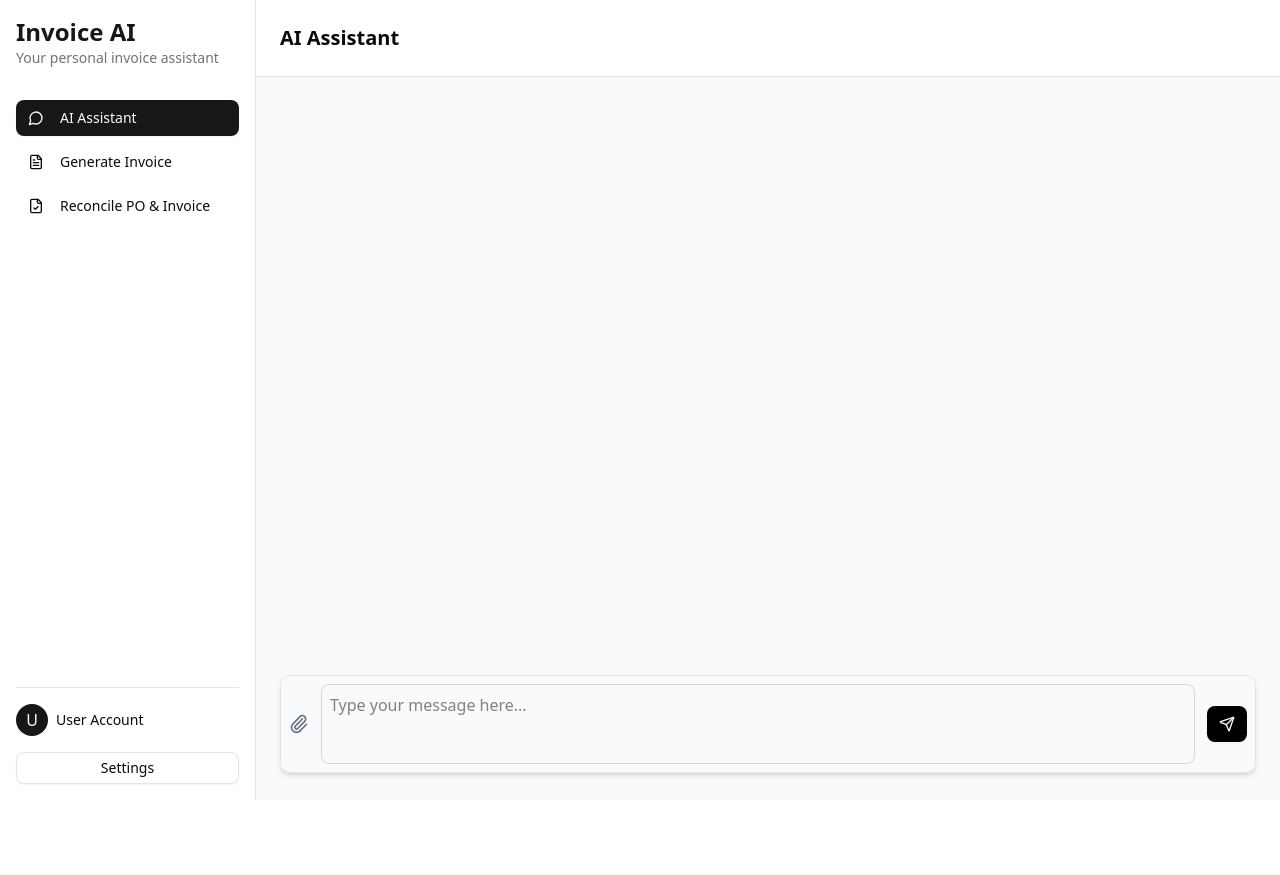
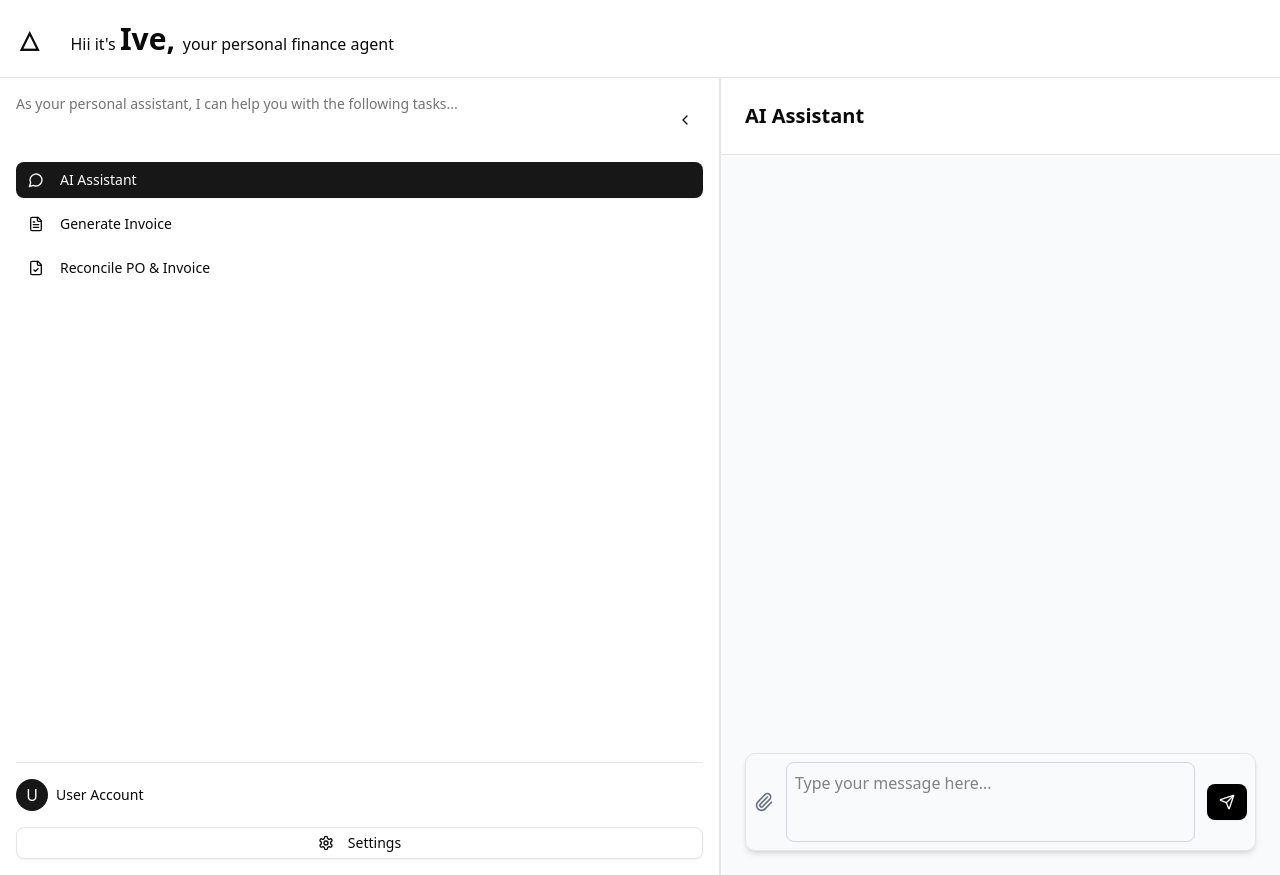
Before and after one commit to tushar-kloud/invoice-management, a React (Vite) app: page / in a window 1280 px wide. Before the commit the page ends 800 px from the top, so only its background shows below. Built offline with nearby package versions, Linux system fonts and the light colour scheme.

Commit message:
dev:ui changes

```diff
--- a/package.json
+++ b/package.json
@@ -18,6 +18,7 @@
     "@radix-ui/react-slot": "^1.1.2",
     "@radix-ui/react-tabs": "^1.1.3",
     "@tailwindcss/vite": "^4.0.12",
+    "axios": "^1.8.3",
     "class-variance-authority": "^0.7.1",
     "clsx": "^2.1.1",
     "lucide-react": "^0.479.0",
--- a/src/App.jsx
+++ b/src/App.jsx
@@ -3,14 +3,18 @@ import { useState } from 'react'
 // import viteLogo from '/vite.svg'
 // import './App.css'
 import Home from './pages/layoutPage'
+import Header from './globalComponents/Header'
 
 function App() {
   const [count, setCount] = useState(0)
 
   return (
-    <>
+    // <>
+    <div className='min-h-screen'>
+    <Header/>
       <Home/>
-    </>
+    </div>
+    // </>
   )
 }
 
--- /dev/null
+++ b/src/components/SideBar.jsx
@@ -0,0 +1,89 @@
+import { useState } from "react";
+import { ChevronLeft, ChevronRight, MessageCircle, FileText, FileCheck, Settings } from "lucide-react";
+import { Button } from "@/components/ui/button";
+import { cn } from "../lib/utils"
+
+const Sidebar = () => {
+  const [collapsed, setCollapsed] = useState(false);
+  const [activeTab, setActiveTab] = useState("chat");
+
+  return (
+    <div
+      className={cn(
+        "h-full transition-all border-r bg-white dark:bg-slate-800 p-4 flex flex-col",
+        collapsed ? "w-16" : "w-180"
+      )}
+    >
+      <div className="flex items-center justify-between mb-4">
+        {/* {!collapsed && (
+          <h2 className="text-2xl font-bold text-primary">Invoice AI</h2>
+        )} */}
+        {!collapsed && (
+        <p className="text-sm text-muted-foreground mb-8">
+          As your personal assistant, I can help you with the following tasks...
+        </p>
+      )}
+        <Button
+          variant="ghost"
+          size="icon"
+          onClick={() => setCollapsed(!collapsed)}
+          className="shrink-0"
+        >
+          {collapsed ? <ChevronRight className="w-5 h-5" /> : <ChevronLeft className="w-5 h-5" />}
+        </Button>
+      </div>
+
+      {/* {!collapsed && (
+        // <p className="text-sm text-muted-foreground mb-8">
+        //   Your personal invoice assistant
+        // </p>
+      )} */}
+
+      <nav className="space-y-2 flex-1">
+        <Button
+          variant={activeTab === "chat" ? "default" : "ghost"}
+          className="w-full justify-start"
+          onClick={() => setActiveTab("chat")}
+        >
+          <MessageCircle className="mr-2 h-4 w-4" />
+          {!collapsed && "AI Assistant"}
+        </Button>
+        <Button
+          variant={activeTab === "generate" ? "default" : "ghost"}
+          className="w-full justify-start"
+          onClick={() => setActiveTab("generate")}
+        >
+          <FileText className="mr-2 h-4 w-4" />
+          {!collapsed && "Generate Invoice"}
+        </Button>
+        <Button
+          variant={activeTab === "reconcile" ? "default" : "ghost"}
+          className="w-full justify-start"
+          onClick={() => setActiveTab("reconcile")}
+        >
+          <FileCheck className="mr-2 h-4 w-4" />
+          {!collapsed && "Reconcile PO & Invoice"}
+        </Button>
+      </nav>
+
+      <div className="mt-auto pt-4 border-t">
+        <div className="flex items-center mb-4">
+          <div className="w-8 h-8 rounded-full bg-primary flex items-center justify-center text-primary-foreground">
+            U
+          </div>
+          {!collapsed && (
+            <div className="ml-2">
+              <p className="text-sm font-medium">User Account</p>
+            </div>
+          )}
+        </div>
+        <Button variant="outline" size="sm" className="w-full">
+          <Settings className="w-4 h-4 mr-2" />
+          {!collapsed && "Settings"}
+        </Button>
+      </div>
+    </div>
+  );
+}
+
+export default Sidebar
--- a/src/components/invoiceGeneration.jsx
+++ b/src/components/invoiceGeneration.jsx
@@ -1,6 +1,6 @@
 // import type React from "react"
 
-import { useState } from "react"
+import { useEffect, useState } from "react"
 import { Button } from "@/components/ui/button"
 import { Card, CardContent, CardHeader, CardTitle, CardFooter } from "@/components/ui/card"
 import { Input } from "@/components/ui/input"
@@ -8,6 +8,7 @@ import { Label } from "@/components/ui/label"
 import { Table, TableBody, TableCell, TableHead, TableHeader, TableRow } from "@/components/ui/table"
 import { Progress } from "@/components/ui/progress"
 import { Upload, FileText, Check, AlertCircle, Loader2 } from "lucide-react"
+import { generateInvoiceAPI } from "../apis/generateInvoice"
 
 // type ProcessingStatus = "idle" | "uploading" | "analyzing" | "completed" | "error"
 
@@ -73,6 +74,10 @@ export default function InvoiceGeneration() {
       })
     }, 2000)
   }
+
+  useEffect(()=>{
+    generateInvoiceAPI()
+  },[])
 
   const renderUploadSection = () => (
     <Card>
--- /dev/null
+++ b/src/globalComponents/Header.jsx
@@ -0,0 +1,54 @@
+import React from 'react'
+import { Button } from "@/components/ui/button";
+import { cn } from "../lib/utils";
+
+
+const Header = () => {
+    return (
+        <div style={{ display: 'flex', width: '100%' }}>
+            <header className="px-5 w-full border-b bg-white">
+                <div className="container mx-auto flex items-center justify-between py-4">
+                    {/* Logo and Navigation */}
+                    <div className="flex items-center space-x-8">
+                        {/* Logo */}
+                        <div className="text-2xl font-bold">
+                            <span>△</span>
+                        </div>
+                        {/* Navigation */}
+                        <div>
+                        <span>Hii it's </span>
+                        <span style={{ fontSize:'30px',fontWeight:'bold'}}>Ive, </span>
+                        <span>your personal finance agent</span>
+                        </div>
+                        {/* <nav className="flex space-x-6 text-sm font-semibold">
+                            <a href="#" className="hover:text-gray-500">
+                                Home
+                            </a>
+                            <a href="#" className="hover:text-gray-500">
+                                About
+                            </a>
+                            <a href="#" className="hover:text-gray-500">
+                                Services
+                            </a>
+                            <a href="#" className="hover:text-gray-500">
+                                Contact
+                            </a>
+                        </nav> */}
+                    </div>
+
+                    {/* Action Buttons */}
+                    <div className="flex space-x-4">
+                        {/* <Button variant="outline" className="px-4">
+                            Sign in
+                        </Button>
+                        <Button className="bg-black text-white hover:bg-gray-800 px-4">
+                            Sign Up
+                        </Button> */}
+                    </div>
+                </div>
+            </header>
+        </div>
+    )
+}
+
+export default Header
--- a/src/pages/layoutPage.jsx
+++ b/src/pages/layoutPage.jsx
@@ -8,15 +8,17 @@ import { MessageCircle, FileText, FileCheck } from "lucide-react"
 import InvoiceGeneration from "../components/invoiceGeneration"
 import ReconcilePO from "../components/reconcilePo"
 import ChatInterface from "../components/chatInterface"
+import Sidebar from "../components/SideBar"
 
 export default function Home() {
   const [activeTab, setActiveTab] = useState("chat")
   const [message, setMessage] = useState("")
 
   return (
-    <div className="flex min-h-screen bg-slate-50 dark:bg-slate-900">
+    <div className="flex bg-slate-50 dark:bg-slate-900">
+      {/* <Header/> */}
       {/* Sidebar */}
-      <div className="w-64 border-r bg-white dark:bg-slate-800 p-4 flex flex-col">
+      {/* <div className="w-64 border-r bg-white dark:bg-slate-800 p-4 flex flex-col">
         <div className="mb-8">
           <h2 className="text-2xl font-bold text-primary">Invoice AI</h2>
           <p className="text-sm text-muted-foreground">Your personal invoice assistant</p>
@@ -56,13 +58,16 @@ export default function Home() {
             </div>
             <div className="ml-2">
               <p className="text-sm font-medium">User Account</p>
-              {/* <p className="text-xs text-muted-foreground">Pro Plan</p> */}
+
             </div>
           </div>
           <Button variant="outline" size="sm" className="w-full">
             Settings
           </Button>
         </div>
+      </div> */}
+      <div className="mix-w-264 border-r bg-white dark:bg-slate-800 flex flex-col">
+        <Sidebar />
       </div>
 
       {/* Main Content */}
```
Also changed, not shown: 1 other file (tests, documents, lock files or other folders).
